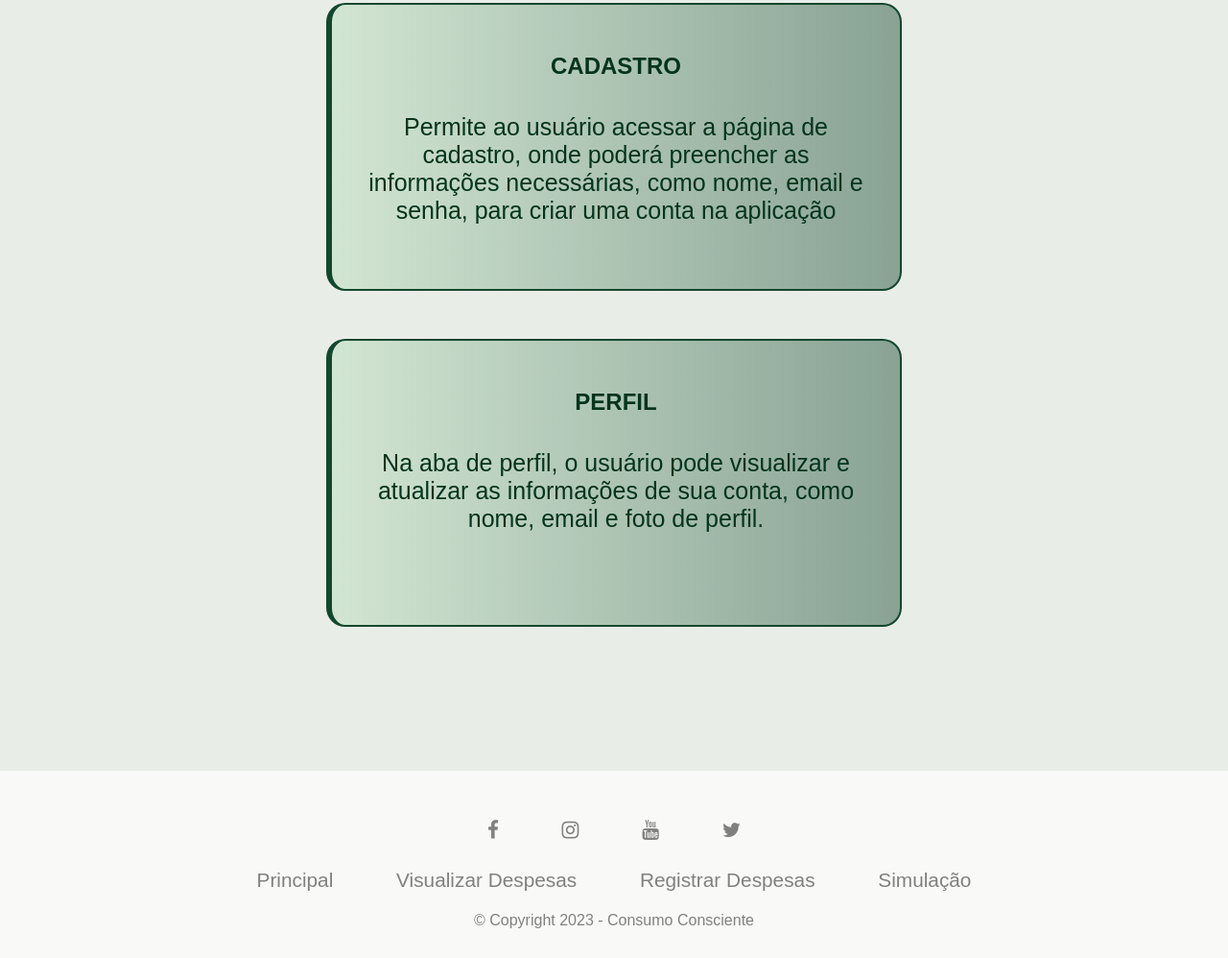
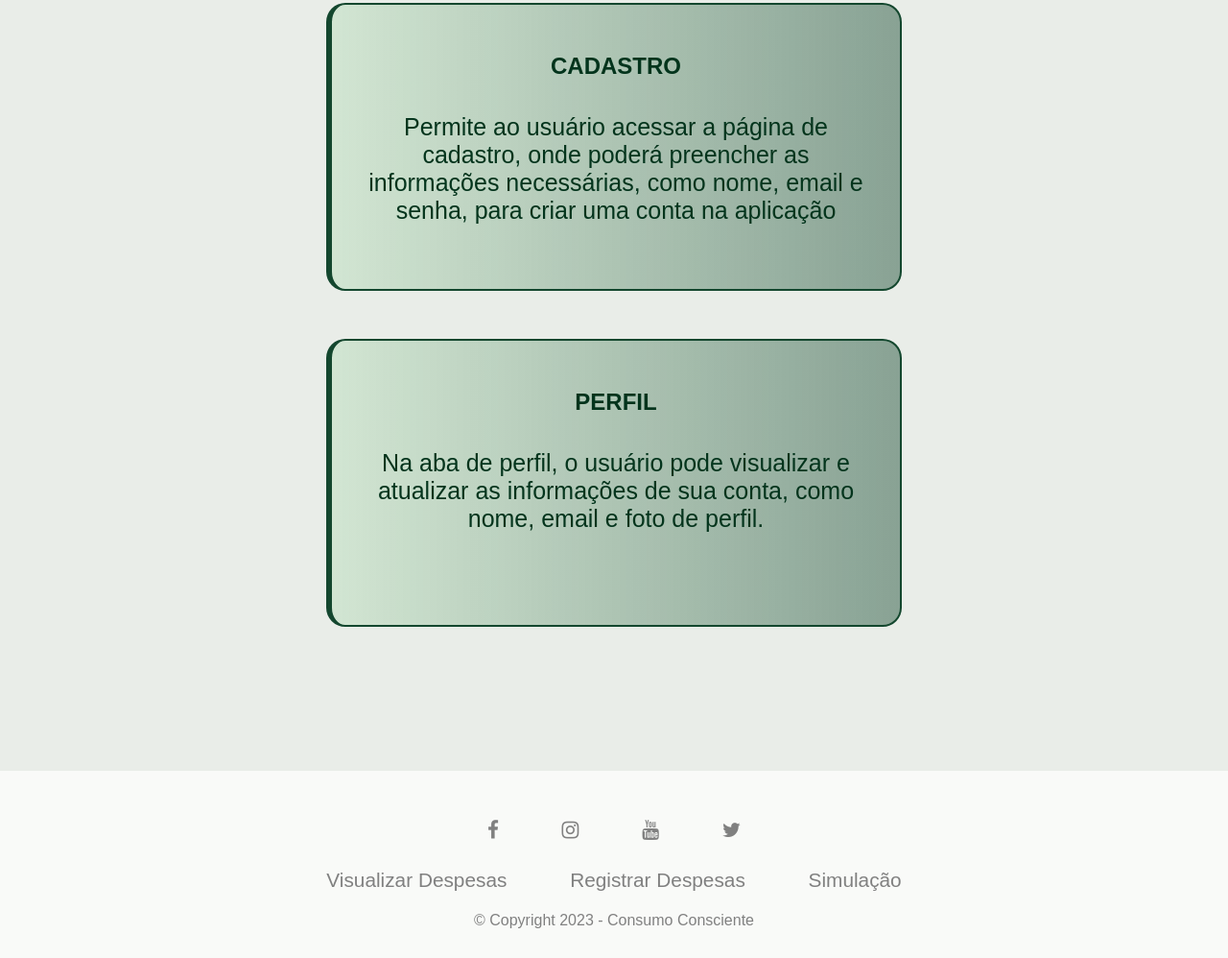
Before and after one commit to ICEI-PUC-Minas-PMV-SI/pmv-si-2023-2-pe1-t3-consumoconsciente, a website: page src/index.html in a window 1280 px wide. Shown: the part 3046-4044 px from the top of the page at 96% size. Drawn offline with Linux system fonts and the light colour scheme; files whose address does not match are found by name.

Commit message:
Update index.html
Tirei o principal do footer

```diff
--- a/src/index.html
+++ b/src/index.html
@@ -126,10 +126,6 @@
 
       <div class="row">
           <ul>
-
-          <li><a href="">
-              <a2>Principal</a2>
-            </a></li>
           <li><a href="./visualizar-despesas.html">
               <a2>Visualizar Despesas</a2>
             </a></li>
```
